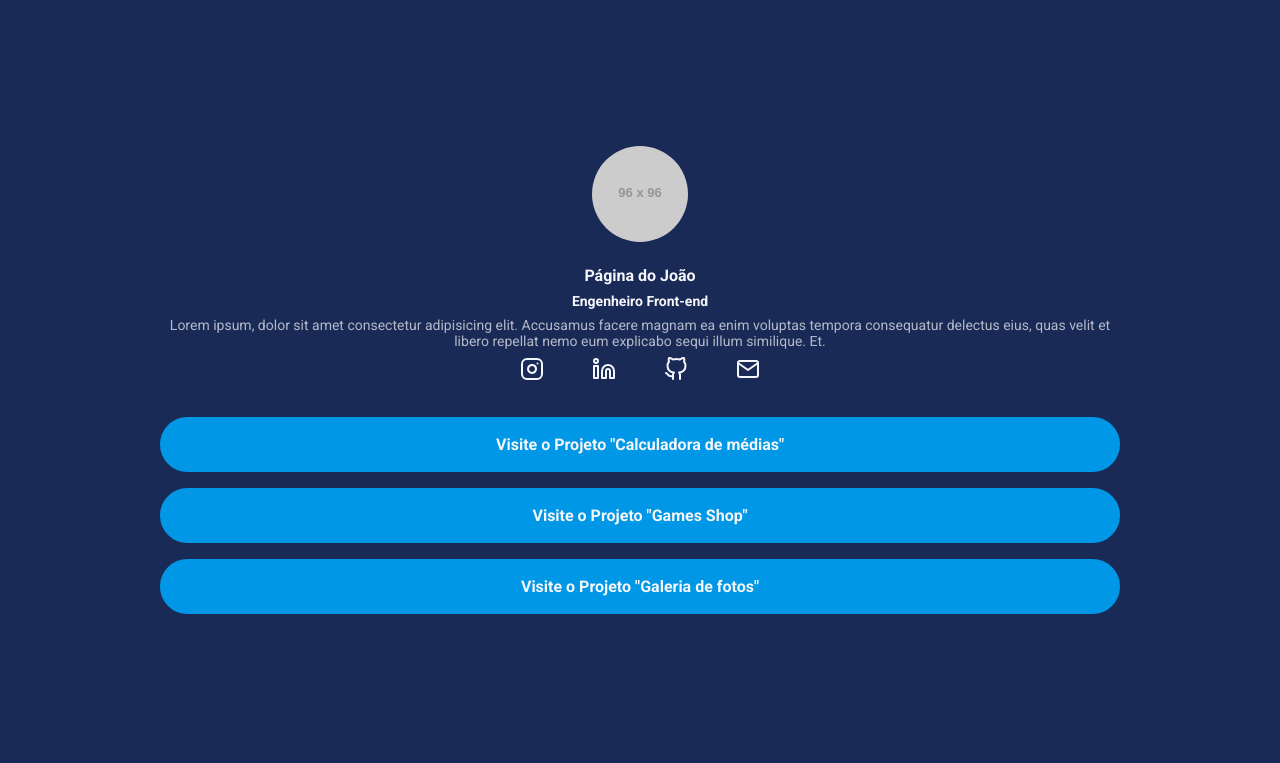
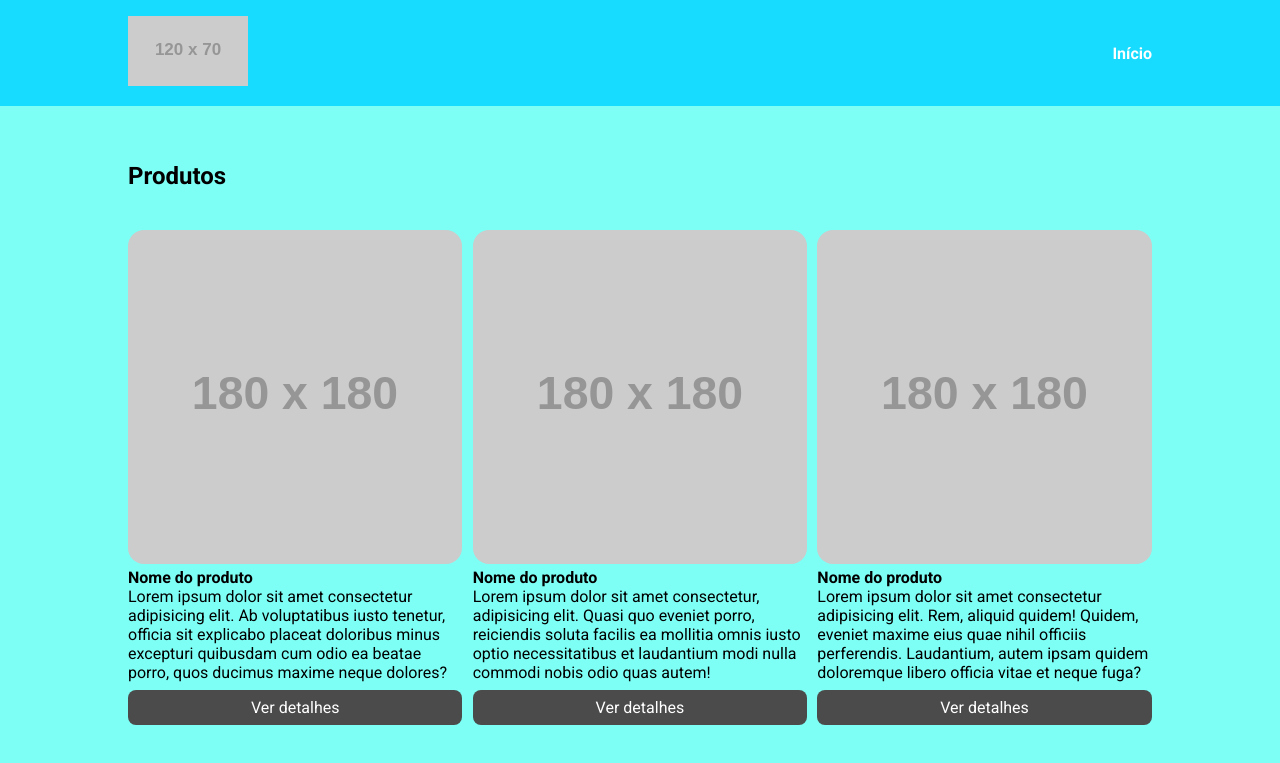
Before and after one commit to JoaoVBonifacio/curso_ebac_frontend, a website: page index.html in a window 1280 px wide. Shown: the top 763 px of the page. Drawn offline with Linux system fonts and the light colour scheme; placeholder pictures from the web are drawn by us.

Commit message:
LESS
Execicio LESS EBAC 0.2

```diff
--- a/index.html
+++ b/index.html
@@ -1,66 +1,102 @@
 <!DOCTYPE html>
-<html lang="pt-br">
+<html lang="pt-BR">
 <head>
     <meta charset="UTF-8">
+    <meta http-equiv="X-UA-Compatible" content="IE=edge">
     <meta name="viewport" content="width=device-width, initial-scale=1.0">
-    <title>Página do João</title>
-    <link rel="stylesheet" href="build/styles/main.css">
+    <!-- links google fonts -->
     <link rel="preconnect" href="https://fonts.googleapis.com">
     <link rel="preconnect" href="https://fonts.gstatic.com" crossorigin>
-    <link href="https://fonts.googleapis.com/css2?family=Roboto:ital,wght@0,100;0,300;0,400;0,500;0,700;0,900;1,100;1,300;1,400;1,500;1,700;1,900&display=swap" rel="stylesheet">
+    <link href="https://fonts.googleapis.com/css2?family=Roboto:wght@400;700&display=swap" rel="stylesheet">
+    <!-- links CSS -->
+    <link rel="stylesheet" href="/build/styles/main.css">
+    <title>exercicio_less</title>
+    <!-- Configuração do less
+        1 - Abra o terminal (F1) e instale a versão global do less "npm install -g less"
+        2 - Execute o comando "npm init" para criar o package.json
+        3 - Para instalar a dependência do less execute o comando "npm install --save-dev less"
+        4 - Como boa prática, crie o arquivo ".gitignore" e nele inclua o "node_modules" para evitar sobrepeso desnecessário ao subir o projeto no git
+        5 - Crie uma pasta styles em um local a gosto, dentro um arquivo com o nome "main.less"
+        6 - No package.json, ná área de scripts insira ("less": "lessc ./src/styles/main.less ./build/styles/main.css")
+        7 - Execute no terminal o comando "npm rum less"-->
+
+    <!-- Configuração de Plugin para compilação automática do less
+        1 - No terminal execute a instalação global com "npm i -g less-watch-compiler"
+        2 - Em seguida instalamos como dependência no projeto com "npm i --save-dev less-watch-compiler"
+        3 - IMPORTANTE Se estiver trabalhando com este plugin, o código no .json tem que ser alterado para ("less": "less-watch-compiler ./src/styles ./build/styles main.less")
+        4 - Com isto feito, execute novamente o "npm run less", para cancelar o watch, no terminal execute Ctrl + c-->
 </head>
 <body>
-    <div class="container">
-        <header>
-            <img class="profile-avatar" src="https://via.placeholder.com/96x96">
-            <div class="profile-bio">
-                <h1 class="profile-bio-name">Página do João</h1>
-                <h2 class="profile-bio-subtitle">Engenheiro Front-end</h2>
-                <p class="profile-bio-description">
-                    Lorem ipsum, dolor sit amet consectetur adipisicing elit. Accusamus facere magnam ea enim voluptas tempora consequatur delectus eius, quas velit et libero repellat nemo eum explicabo sequi illum similique. Et.
-                </p>
+    <header>
+        <div class="container">
+            <div class="branding">
+                <img src="https://via.placeholder.com/120x70" />
             </div>
             <nav>
-            <ul class="social-links">
-                    <li><a href="">
-                        <img src="./src/images/instagram.svg" alt="LogoInstagram">
+                <ul class="menu">
+                    <li>
+                        <a href="#">Início</a>
+                    </li>
+                </ul>
+            </nav>
+        </div>
+    </header>
+    <section>
+        <div class="container">
+            <h2>Produtos</h2>
+            <ul class="products">
+                <li class="product-item">
+                    <img src="https://via.placeholder.com/180x180" />
+                    <h4>Nome do produto</h4>
+                    <p>
+                        Lorem ipsum dolor sit amet consectetur adipisicing elit. Ab voluptatibus iusto tenetur, officia sit explicabo placeat doloribus minus excepturi quibusdam cum odio ea beatae porro, quos ducimus maxime neque dolores?
+                    </p>
+                    <a href="#" class="product-button">
+                        Ver detalhes
                     </a>
                 </li>
-                    <li><a href="">
-                        <img src="./src/images/linkedin.svg" alt="LogoLinkedin">
+                <li class="product-item">
+                    <img src="https://via.placeholder.com/180x180" />
+                    <h4>Nome do produto</h4>
+                    <p>
+                        Lorem ipsum dolor sit amet consectetur, adipisicing elit. Quasi quo eveniet porro, reiciendis soluta facilis ea mollitia omnis iusto optio necessitatibus et laudantium modi nulla commodi nobis odio quas autem!
+                    </p>
+                    <a href="#" class="product-button">
+                        Ver detalhes
                     </a>
                 </li>
-                    <li><a href="">
-                        <img src="./src/images/github.svg" alt="LogoGithub">
+                <li class="product-item">
+                    <img src="https://via.placeholder.com/180x180" />
+                    <h4>Nome do produto</h4>
+                    <p>
+                        Lorem ipsum dolor sit amet consectetur adipisicing elit. Rem, aliquid quidem! Quidem, eveniet maxime eius quae nihil officiis perferendis. Laudantium, autem ipsam quidem doloremque libero officia vitae et neque fuga?
+                    </p>
+                    <a href="#" class="product-button">
+                        Ver detalhes
                     </a>
                 </li>
-                    <li><a href="">
-                        <img src="./src/images/mail.svg" alt="LogoEmail">
+                <li class="product-item">
+                    <img src="https://via.placeholder.com/180x180" />
+                    <h4>Nome do produto</h4>
+                    <p>
+                        Lorem ipsum dolor, sit amet consectetur adipisicing elit. Accusantium, fugit? Delectus nam ipsam cupiditate amet quas accusamus unde est facilis, consectetur animi voluptates optio at accusantium voluptas, eum corporis saepe!
+                    </p>
+                    <a href="#" class="product-button">
+                        Ver detalhes
                     </a>
                 </li>
             </ul>
-            </nav>
-            <nav>
-                <ul class="projects-list">
-                    <li class="projects-list-item">
-                        <a href="">
-                            Visite o Projeto "Calculadora de médias"
-                        </a>
-                    </li>
-                    <li class="projects-list-item">
-                        <a href="">
-                            Visite o Projeto "Games Shop"
-                        </a>
-                    </li>
-                    <li class="projects-list-item">
-                        <a href="">
-                            Visite o Projeto "Galeria de fotos"
-                        </a>
-                    </li>
-                </ul>
-            </nav>
-        </header>
         </div>
-
+    </section>
+    <footer>
+        <nav>
+            <ul class="social-links">
+                <li><a href=""><img src="/src/images/instagram.svg" alt="Instagram icon"></a></li>
+                <li><a href=""><img src="/src/images/linkedin.svg" alt="Linkedin icon"></a></li>
+                <li><a href=""><img src="/src/images/github.svg" alt="Github icon"></a></li>
+                <li><a href=""><img src="/src/images/mail.svg" alt="Mail icon"></a></li>
+            </ul>
+        </nav>
+    </footer>
 </body>
 </html>
--- a/src/styles/main.less
+++ b/src/styles/main.less
@@ -1,76 +1,83 @@
+// Links para inportar configurações de outros arquivos .less
 @import "mapas.less";
+@import "variaveis.less";
+@import "reset.less";
 
-
-@breakpointMobile: ~"(max-width: 767px)";
-@breakpointTablet: ~"(min-width: 768px) and (max-width: 1023px)";
-
-.marginBottom8 {
-    margin-bottom: 8px;
-}
-
-* {
-    margin: 0;
-    padding: 0;
-    box-sizing: border-box;
-    font-family: 'Roboto', sans-serif;
+body {
+    background-color: #colors[backgroundcolor];
 }
 
 li {
     list-style: none;
 }
 
-body {
-    background-color: #colors[background-color];
-    color: #colors[textColor];
-}
-
 .container {
-    max-width: 960px;
-    width: 100%;
-    margin: 0 auto;
-    height: 100vh;
-    display: flex;
-    flex-direction: column;
-    justify-content: center;
-
-    @media @breakpointMobile {
-        max-width: 70%;
-    }
-
-    @media @breakpointTablet {
-        max-width: 80%;
-    }
-
+    .containerPadrao();
 }
 
 header {
-    padding-bottom: 24px;
+    background-color: #colors[primaryColor];
+    position: sticky;
+    top: 0;
+    left: 0;
 
-    .profile-avatar {
-        display: block;
-        margin: 0 auto 24px;
-        border-radius: 50%;
+    .container {
+        display: flex;
+        justify-content: space-between;
+        align-items: center;
+        padding: 16px 0;
     }
 }
 
-.profile-bio {
-    text-align: center;
+.menu {
+    display: flex;
 
-    &-name {
-        font-size: 16px;
-        .marginBottom8();
+    li {
+        font-weight: bold;
+        margin-left: 24px;
     }
 
-    &-subtitle{
-        font-size: 14px;
-        .marginBottom8();
+    a {
+        color: #fff;
+        text-decoration: none;
     }
+}
 
-    &-description {
-        font-size: 14px;
-        opacity: 0.7;
-        .marginBottom8();
+section {
+    padding: 56px 0;
+}
+
+.products {
+    .gridTemplate();
+    column-gap: 1%;
+    row-gap: 4%;
+    width: 100%;
+}
+
+.product-item img {
+    width: 100%;
+    border-radius: 16px;
+}
+
+.product-button {
+    display: block;
+    background-color: #colors[buttonColor];
+    color: #fff;
+    text-align: center;
+    padding: 8px 0;
+    border-radius: 8px;
+    margin-top: 8px;
+    text-decoration: none;
+
+    &:hover {
+        background-color: #colors[buttonColorB];
     }
+}
+
+footer {
+    background-color: #colors[primaryColor];
+    padding-top: 30px;
+    padding-bottom: 30px;
 }
 
 .social-links {
@@ -81,7 +88,6 @@ header {
     margin: 0 auto;
 
     li {
-
         img {
             transition: all ease .3s;
             &:hover {
@@ -91,27 +97,23 @@ header {
     }
 }
 
-.projects-list {
-    margin-top: 32px;
+@media @breakpointTablet {
+    .container {
+        max-width: 80%;
+    }
 
-    &-item{
-        a {
-            text-decoration: none;
-            background-color: #colors[buttonColor];
-            display: block;
-            padding: 16px 20px;
-            margin-bottom: 16px;
-            text-align: center;
-            color: #colors[textColor];
-            font-weight: bold;
-            border-radius: 30px;
-            border: 2px solid #colors[buttonColor];
-            transition: all ease .5s;
-
-            &:hover {
-                color: #colors[buttonColor];
-                background-color: transparent;
-            }
-        }
+    .products {
+        grid-template-columns: repeat(2, 48.5%);
+        column-gap: 3%;
     }
 }
+
+@media @breakpointMobile {
+    .products {
+        display: block;
+    }
+
+    .product-item  {
+        margin-bottom: 32px;
+    }
+}
--- a/src/styles/mapas.less
+++ b/src/styles/mapas.less
@@ -1,5 +1,7 @@
 #colors() {
-    background-color: #192a56;
-    buttonColor: #0097e6;
-    textColor: #f5f6fa;
+    backgroundcolor: #7efff5;
+    primaryColor: #18dcff;
+    buttonColor: #4b4b4b;
+    buttonColorB: #3d3d3d;
+    textColorA: #f5f6fa;
 }
--- /dev/null
+++ b/src/styles/reset.less
@@ -0,0 +1,7 @@
+// Reset
+* {
+    margin: 0;
+    padding: 0;
+    box-sizing: border-box;
+    font-family: @fontPrincipal
+}
--- /dev/null
+++ b/src/styles/variaveis.less
@@ -0,0 +1,19 @@
+// fontes
+@fontPrincipal: Roboto, sans-serif;
+
+// Configuração de Escaping
+@breakpointMobile: ~"(max-width: 767px)";
+@breakpointTablet: ~"(min-width: 768px) and (max-width: 1023px)";
+
+// mixin
+.gridTemplate {
+    margin-top: 40px;
+    display: grid;
+    grid-template-columns: repeat(3, 32.66%);
+}
+
+.containerPadrao {
+    max-width: 1024px;
+    width: 100%;
+    margin: 0 auto;
+}
```
Also changed, not shown: build/styles/main.css.
